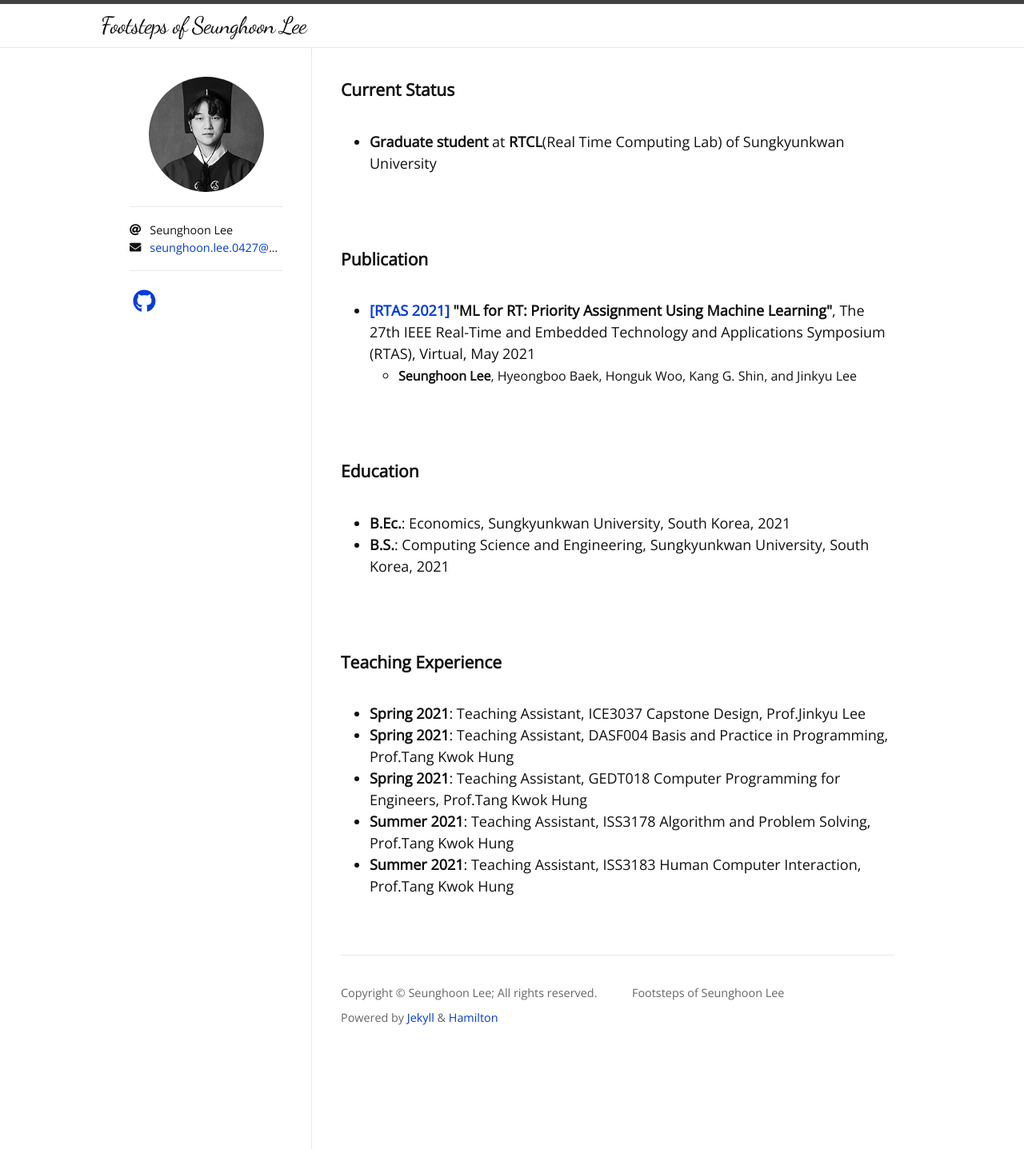
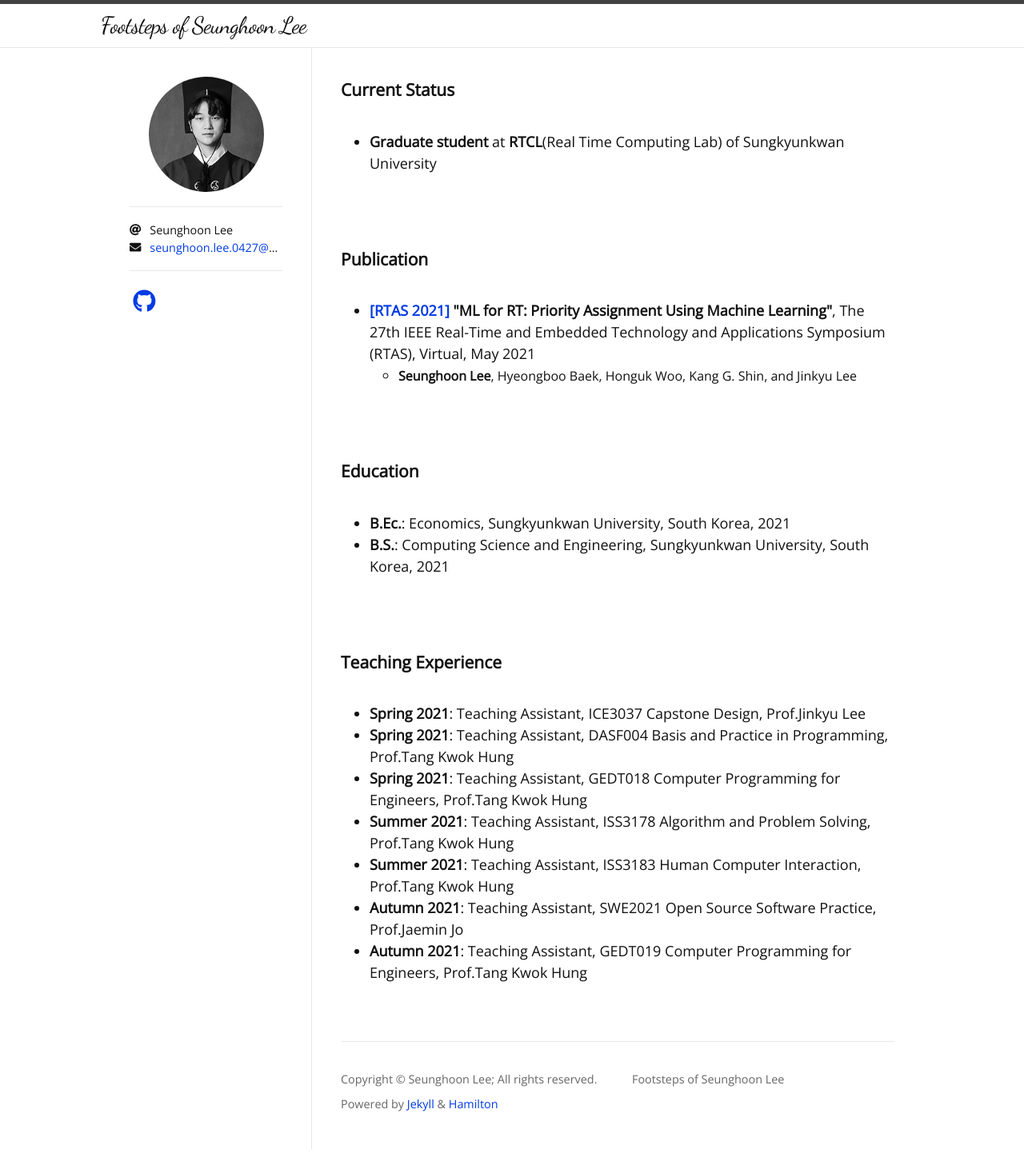
Before and after one commit to SeungHoon00/seunghoon00.github.io, a Jekyll site: the page built from index.html, in a window 1280 px wide. Shown: the whole page at 80% size. Built offline with Jekyll 4.4.1, drawn with Linux system fonts in a browser that asks for light colours; nearby versions of some CDN libraries; some web fonts are replaced; the list of posts is cut into pages by our own code.

Commit message:
Update home.html

```diff
--- a/_layouts/home.html
+++ b/_layouts/home.html
@@ -48,6 +48,8 @@ layout: default
       <li><b>Spring 2021</b>: Teaching Assistant, GEDT018 Computer Programming for Engineers, Prof.Tang Kwok Hung</li>
       <li><b>Summer 2021</b>: Teaching Assistant, ISS3178 Algorithm and Problem Solving, Prof.Tang Kwok Hung</li>
       <li><b>Summer 2021</b>: Teaching Assistant, ISS3183 Human Computer Interaction, Prof.Tang Kwok Hung</li>
+      <li><b>Autumn 2021</b>: Teaching Assistant, SWE2021 Open Source Software Practice, Prof.Jaemin Jo</li>
+      <li><b>Autumn 2021</b>: Teaching Assistant, GEDT019 Computer Programming for Engineers, Prof.Tang Kwok Hung</li>
     </ul>
   </section>
 
```
